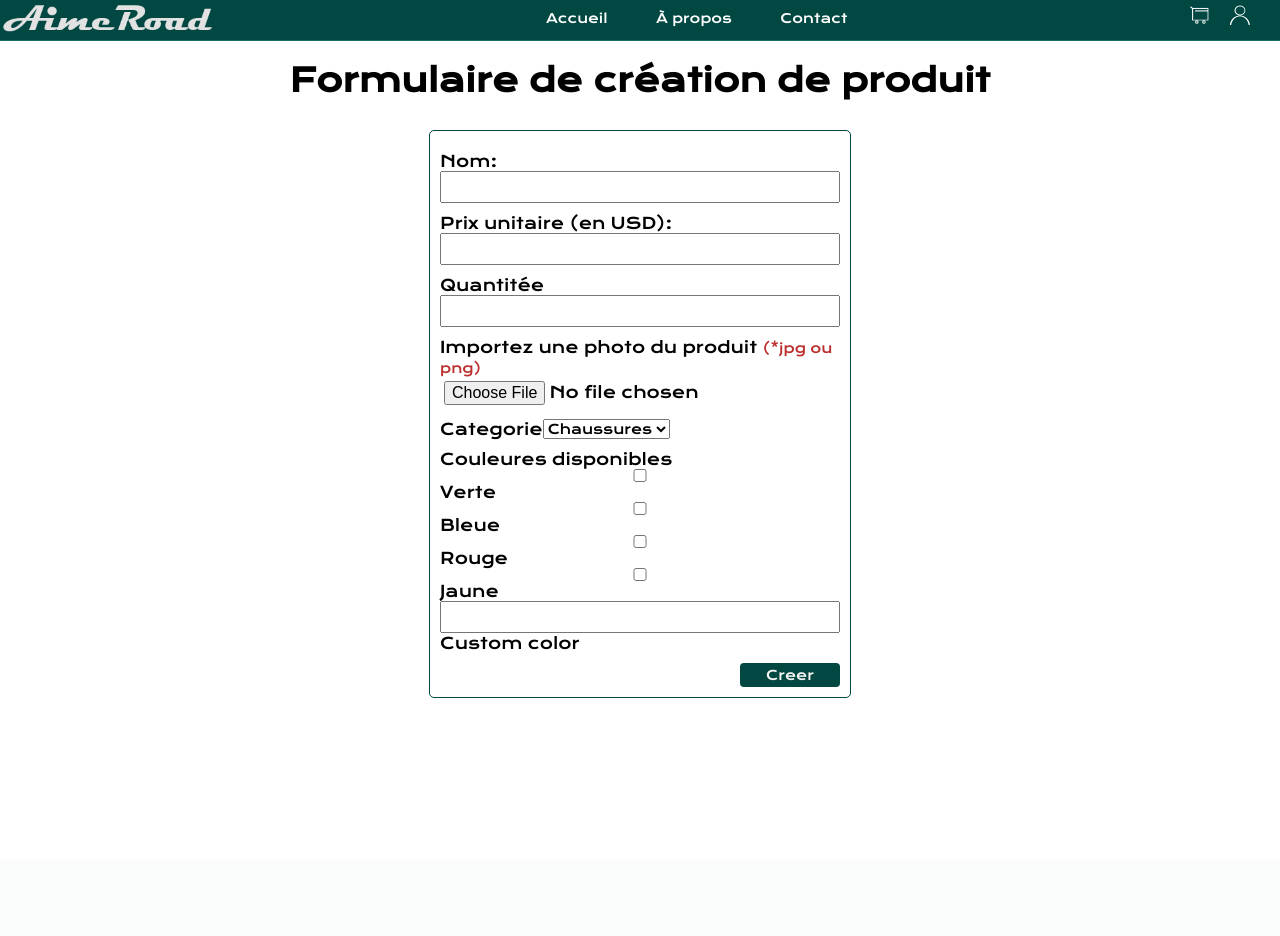
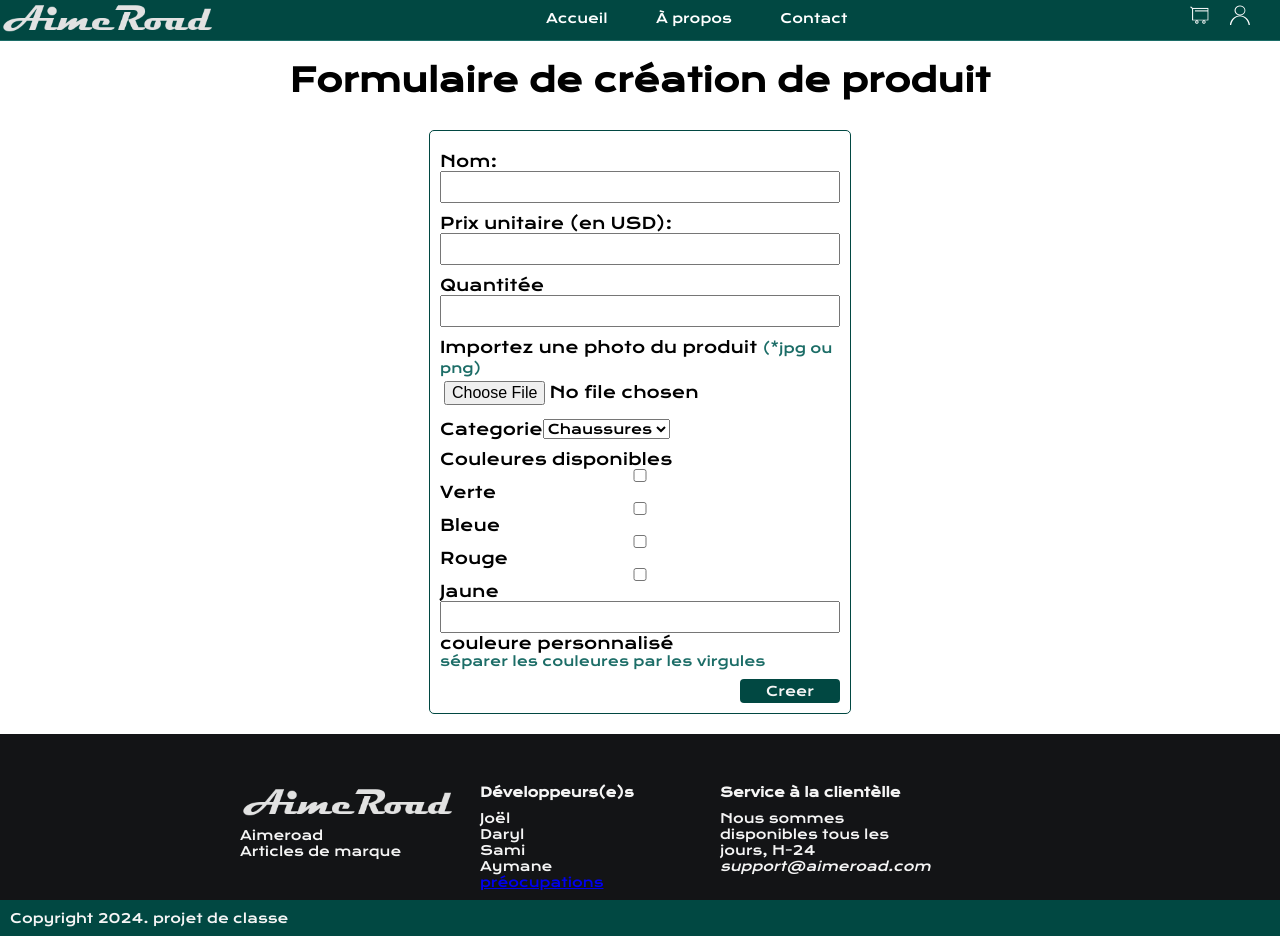
Before and after one commit to jo17-dev/AimeRoad-eShop, a PHP site: page /pages/ajouter_produit_admin.html in a window 1280 px wide. Before the commit the page ends 698 px from the top, so only its background shows below. Run offline with PHP 8.4, Linux system fonts and the light colour scheme.

Commit message:
découpage des css de header et footer

```diff
--- a/e-boutique/css/ajouter_produit_admin.css
+++ b/e-boutique/css/ajouter_produit_admin.css
@@ -1,75 +1,9 @@
 @import url("./init.css");
-
-/*-------------- barre de navigation */
-.nav-bar{
-    background-color: var(--vert-sombre);
-    height: 40px;
-    width: 100vw;
-    display: flex;
-    flex-direction: row;
-    justify-content: space-between;
-    border-bottom: 1px solid var(--vert-clair);
-    position: fixed;
-    z-index: 1;
-}
-
-.nav-bar .logo{
-    float: left;
-}
-
-/* lients de  nav */
-
-.nav-bar .links{
-    display: flex;
-    flex-direction: row;
-    list-style-type: none;
-    justify-content: space-around;
-    width: 350px;
-    font-size:small;
-    margin-left: auto;
-    margin-right: auto;
-}
-.nav-bar .links li :hover{
-    border-bottom: 2px solid white;
-}
-.nav-bar .links li a{
-    text-decoration: none;
-    color: white;
-    display: block;
-    padding-top: 10px;
-
-}
-
-/* partie comptes et panier */
-.user-panel {
-    display: flex;
-    flex-direction: row;
-    justify-content: space-around;
-    flex-wrap: nowrap;
-    float: right;
-    list-style-type: none;
-    margin-right: 20px;
-}
-.user-panel li{
-    padding-top: 5px;
-    margin-left: 10px;
-    margin-right: 10px;
-}
-.user-panel li a{
-    display: block;
-    height: 100%;
-    margin: auto;
-}
-.user-panel li a img{
-    width: 20px;
-    height: auto;
-}
-
+@import url('./header.css');
+@import url('./footer.css');
 
 #container{
     padding-top: 60px;
-    height: 100vh;
-    /* border: 1px solid blue; */
     display: flex;
     flex-direction: column;
     align-items: center;
@@ -120,3 +54,6 @@ form > div:nth-child(7) > button:hover{
 .red-text{
     color: var(--rouge);
 }
+.green-text{
+    color: var(--vert-clair);
+}
--- /dev/null
+++ b/e-boutique/css/footer.css
@@ -0,0 +1,48 @@
+/* ceci est le code pour le footer des pages */
+/* footer */
+footer{
+    margin-top: 20px;
+    background-color: var(--noir);
+    color: var(--blanc-clair);
+    padding-top: 20px;
+}
+
+
+footer > div{
+    font-size: small;
+    padding: 10px;
+}
+
+/* partie du copyrigth */
+footer > div:nth-child(2) {
+    background-color: var(--vert-sombre);
+    color: var(--blanc-clair);
+}
+
+/* partie des infos */
+footer > div:nth-child(1){
+    /* display: flex;
+    flex-direction: row;
+    flex-wrap: wrap;
+    justify-content: space-around;
+    */
+    display: grid;
+    grid-template-columns: 30% 30% 30%;
+    margin: auto;
+    width: 80%;
+    max-width: 800px;
+}
+
+footer > div:nth-child(1) > div{
+    /* border: 1px solid blue; */
+    width: 210px;
+    margin-right: auto;
+    margin-top: 20px;
+}
+footer > div:nth-child(1) > div > img {
+    height: 40px;
+}
+
+footer > div:nth-child(1) > div > h4{
+    margin-bottom: 10px;
+}
--- a/e-boutique/pages/ajouter_produit_admin.html
+++ b/e-boutique/pages/ajouter_produit_admin.html
@@ -39,7 +39,7 @@
                 <input type="number" name="quantitee" id="quantitee">
             </div>
             <div>
-                <label for="photo">Importez une photo du produit <span class="red-text"><small>(*jpg ou png)</small></span> </label>
+                <label for="photo">Importez une photo du produit <span class="green-text"><small>(*jpg ou png)</small></span> </label>
                 <input type="file" name="photo" id="photo">
             </div>
             <div>
@@ -57,12 +57,39 @@
                 <input type="checkbox" name="couleurs">Bleue</input>
                 <input type="checkbox" name="couleurs">Rouge</input>
                 <input type="checkbox" name="couleurs">Jaune</input>
-                <input type="text" name="couleurs">Custom color</input>
+                <input type="text" name="couleurs">couleure personnalisé <small><span class="green-text">séparer les couleures par les virgules</span></small></input>
             </div>
             <div>
                 <button type="submit">Creer</button>
             </div>
         </form>
     </div>
+        <!-- footer part -->
+        <footer>
+            <div class="footer-contact-info">
+                <div>
+                    <img src="../img/logo-320x60.png" alt="AimeRoad">
+                    <p>Aimeroad</p>
+                    <p>Articles de marque</p>
+
+                </div>
+                <div>
+                    <h4>Développeurs(e)s</h4>
+                    <p>Joël</p>
+                    <p>Daryl</p>
+                    <p>Sami</p>
+                    <p>Aymane</p>
+                    <p><a href="mailto:620022crosemont.qc.ca">préocupations</a></p>
+                </div>
+                <div>
+                    <h4>Service à la clientèlle</h4>
+                    <p>Nous sommes disponibles tous les jours, H-24</p>
+                    <address>support@aimeroad.com</address>
+                </div>
+            </div>
+            <div>
+                <p>Copyright 2024. projet de classe</p>
+            </div>
+        </footer>
 </body>
 </html>
```
Also changed, not shown: e-boutique/css/header.css (added, +66 -0 lines), e-boutique/css/index.css (+3 -115 lines).
